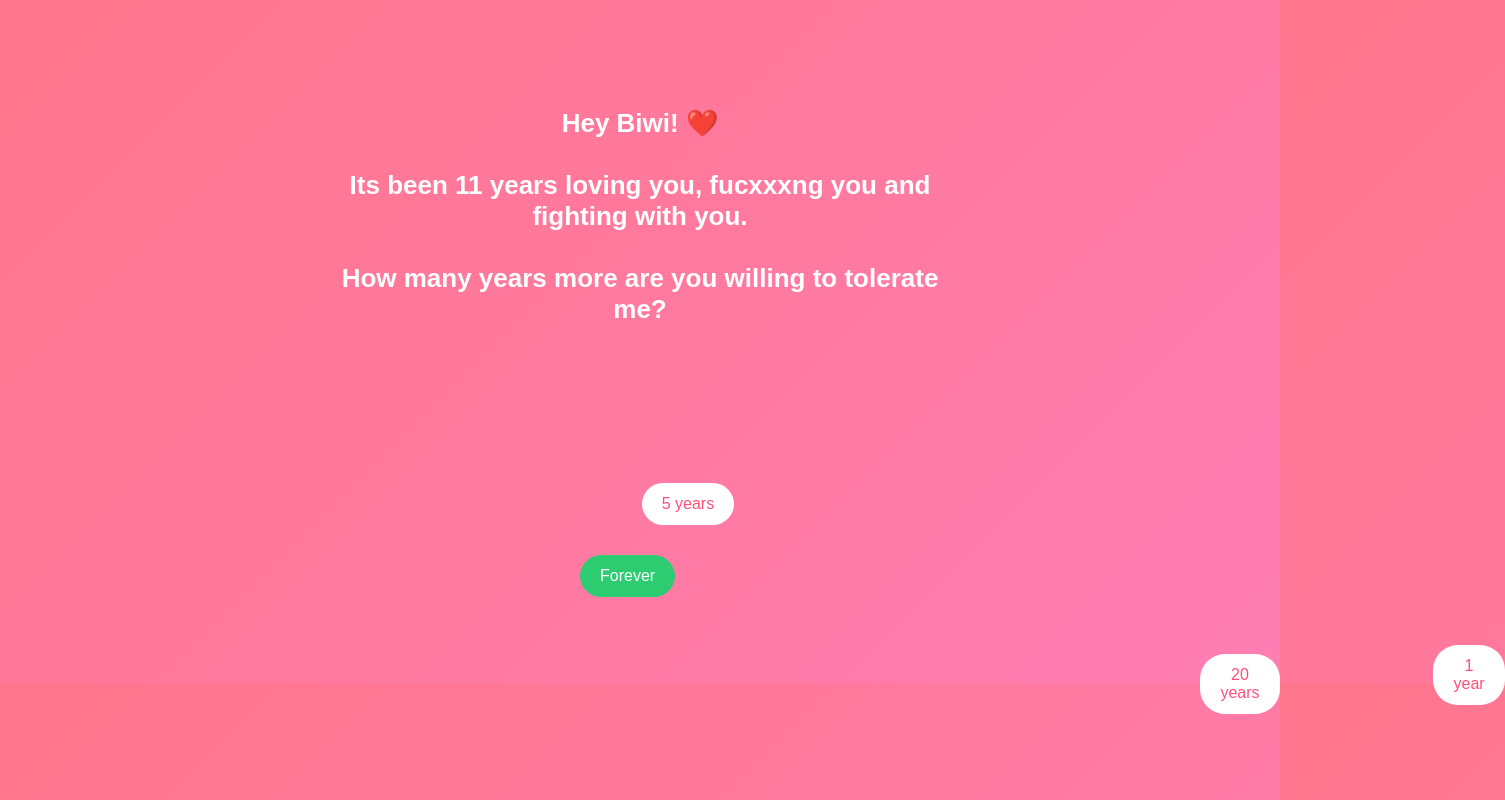
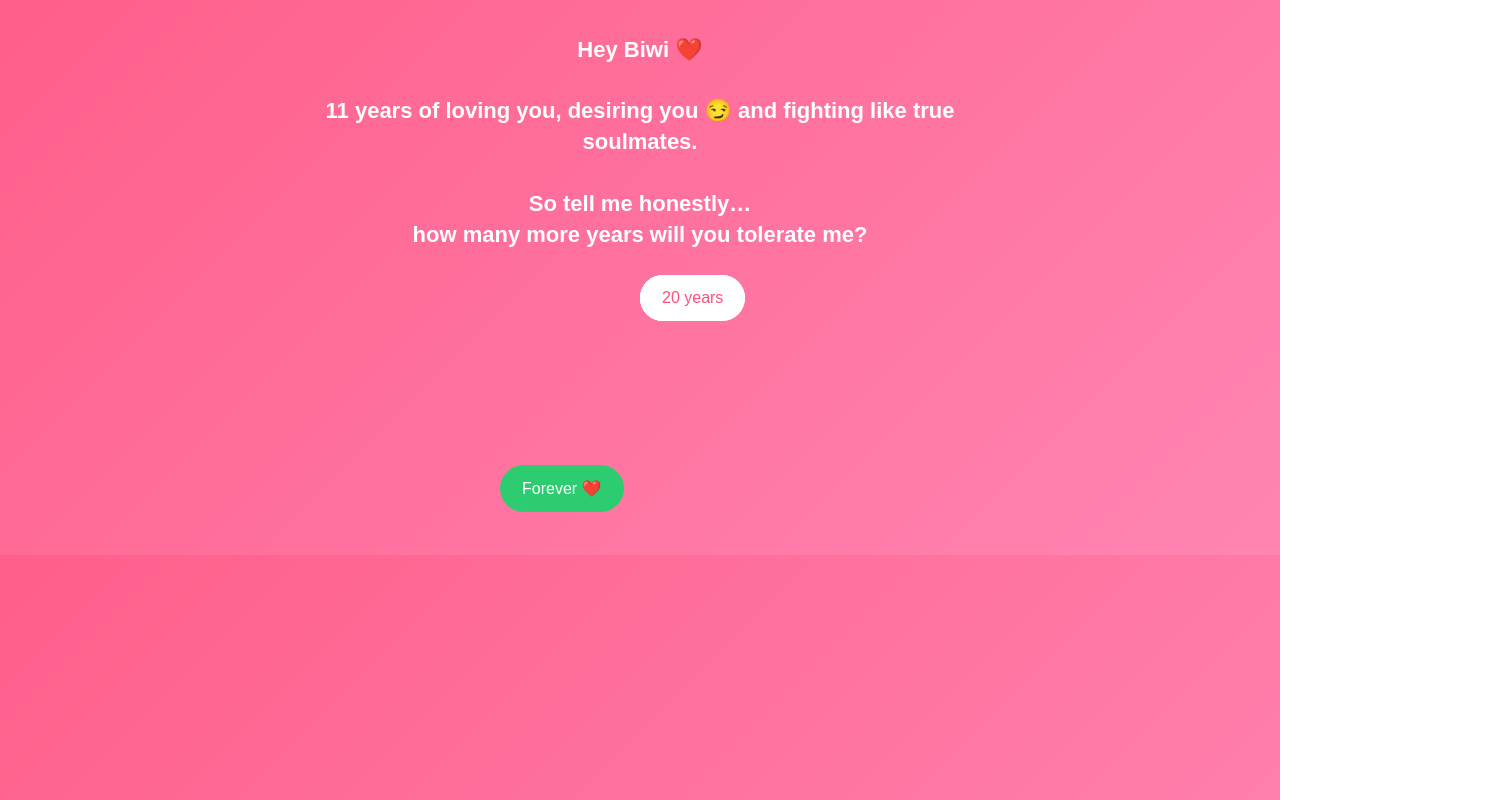
Before and after one commit to piyushranjan985/anniversary, a plain HTML site: page index.html in a window 1280 px wide. Shown: the top 800 px of the page, 1505 px wide, since content can reach past the window. Drawn offline with Linux system fonts and the light colour scheme.

Commit message:
2 Update index.html

```diff
--- a/index.html
+++ b/index.html
@@ -3,41 +3,44 @@
 <head>
 <meta charset="UTF-8" />
 <meta name="viewport" content="width=device-width, initial-scale=1.0"/>
-<title>11 Years ❤️</title>
+<title>11 Years of Us ❤️</title>
+
 <style>
   body {
-    font-family: 'Arial', sans-serif;
-    background: linear-gradient(135deg, #ff758c, #ff7eb3);
+    margin: 0;
+    font-family: Arial, sans-serif;
+    background: linear-gradient(135deg, #ff5f8a, #ff85b3);
     color: #fff;
     text-align: center;
-    padding: 20px;
-    overflow: hidden;
   }
 
   .container {
-    max-width: 600px;
+    padding: 20px;
+    max-width: 700px;
     margin: auto;
-    margin-top: 10vh;
   }
 
   h1 {
-    font-size: 26px;
-    margin-bottom: 30px;
+    font-size: 22px;
+    line-height: 1.4;
   }
 
   .options {
     position: relative;
-    height: 300px;
+    width: 100%;
+    height: 260px;
+    margin-top: 25px;
+    border-radius: 20px;
   }
 
   button {
-    padding: 12px 20px;
+    padding: 14px 22px;
     font-size: 16px;
+    border-radius: 30px;
     border: none;
-    border-radius: 25px;
     cursor: pointer;
     position: absolute;
-    transition: transform 0.1s;
+    max-width: 90%;
   }
 
   .runaway {
@@ -50,92 +53,53 @@
     color: #fff;
   }
 
+  .photos {
+    display: flex;
+    gap: 10px;
+    overflow-x: auto;
+    margin-top: 20px;
+  }
+
+  .photos img {
+    height: 160px;
+    border-radius: 15px;
+  }
+
   .message {
     font-size: 20px;
-    margin-top: 40px;
+    margin-top: 30px;
+    line-height: 1.5;
   }
 </style>
 </head>
 
 <body>
+
+<audio id="bgMusic" loop>
+  <source src="music.mp3" type="audio/mpeg">
+</audio>
+
 <div class="container" id="app">
   <h1>
-    Hey Biwi! ❤️
-    <br><br>
-    Its been 11 years loving you, fucxxxng you and fighting with you.
-    <br><br>
-    How many years more are you willing to tolerate me?
+    Hey Biwi ❤️<br><br>
+    11 years of loving you, desiring you 😏
+    and fighting like true soulmates.<br><br>
+    So tell me honestly…<br>
+    how many more years will you tolerate me?
   </h1>
 
-  <div class="options">
+  <div class="options" id="q1">
     <button class="runaway">1 year</button>
     <button class="runaway">5 years</button>
     <button class="runaway">10 years</button>
     <button class="runaway">20 years</button>
-    <button class="good" style="left: 40%; top: 200px;" onclick="forever()">Forever</button>
+
+    <button class="good" style="left:30%; top:190px;" onclick="forever()">
+      Forever ❤️
+    </button>
   </div>
 </div>
 
 <script>
-  const runawayButtons = document.querySelectorAll('.runaway');
-
-  runawayButtons.forEach(btn => {
-    moveButton(btn);
-
-    btn.addEventListener('mouseenter', () => moveButton(btn));
-    btn.addEventListener('touchstart', () => moveButton(btn));
-  });
-
-  function moveButton(button) {
-    const x = Math.random() * (window.innerWidth - 150);
-    const y = Math.random() * (window.innerHeight - 150);
-    button.style.left = `${x}px`;
-    button.style.top = `${y}px`;
-  }
-
-  function forever() {
-    document.getElementById('app').innerHTML = `
-      <h1>
-        Oh I got it. You can't get enough of me haan 😏
-        <br><br>
-        Great choice btw! you got a great choice.
-        <br>
-        Let's continue that forever if you are so keen ;)
-        <br><br>
-        Now tell me how do you wanna celebrate this special day?
-      </h1>
-
-      <div class="options">
-        <button class="good" style="left: 20%; top: 150px;" onclick="trip()">
-          Let's pack our bags for an overnight stay somewhere.
-          Let's celebrate our wedding night ;) again there
-        </button>
-
-        <button class="runaway">Let's be lazy and do nothing</button>
-      </div>
-    `;
-
-    const lazyBtn = document.querySelector('.runaway');
-    moveButton(lazyBtn);
-    lazyBtn.addEventListener('mouseenter', () => moveButton(lazyBtn));
-    lazyBtn.addEventListener('touchstart', () => moveButton(lazyBtn));
-  }
-
-  function trip() {
-    document.getElementById('app').innerHTML = `
-      <div class="message">
-        Again a great choice! You are killing it today 😘
-        <br><br>
-        Pack your bags.
-        <br>
-        Don't forget to pack a Saree and couple of thongs.
-        <br>
-        I know your hubby loves it 😍
-        <br><br>
-        Don't forget to take our son as well ❤️
-      </div>
-    `;
-  }
-</script>
-</body>
-</html>
+  function moveInside(btn, container) {
+    const
```
